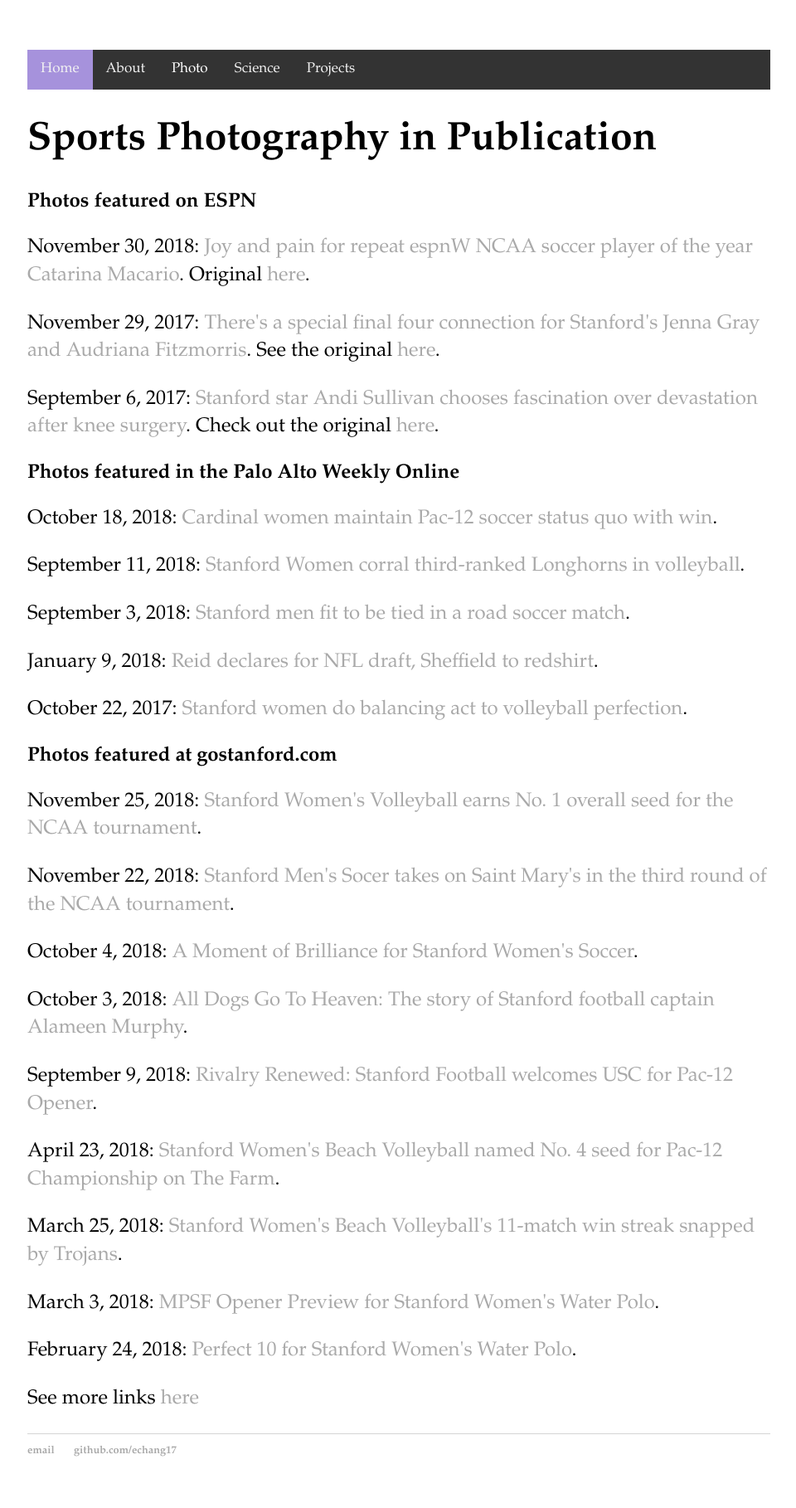
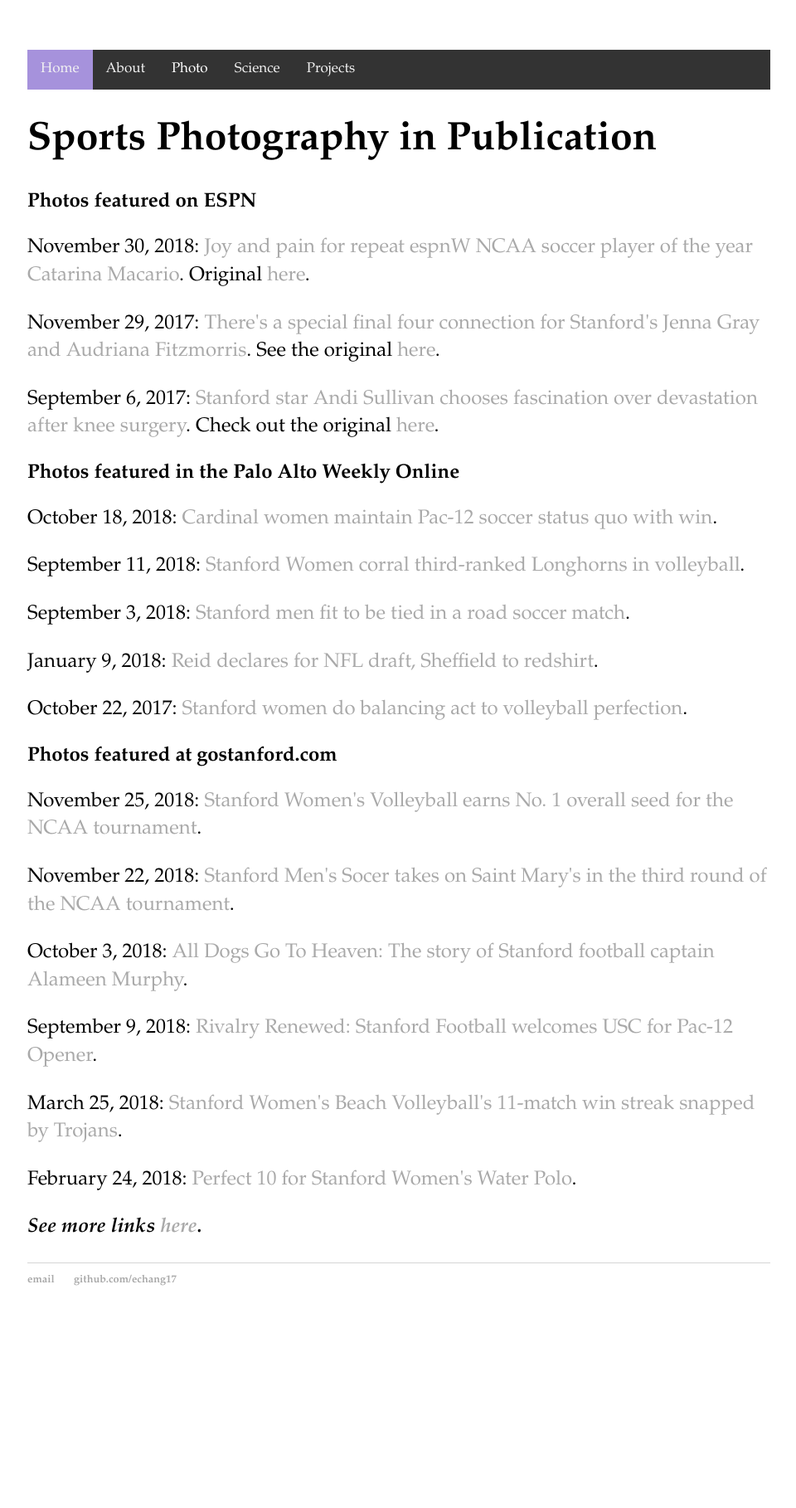
Before and after one commit to echang17/echang17.github.io, a Jekyll site: the page built from links/index.html, in a window 1280 px wide. Shown: the whole page at 83% size, without its empty margins (159-1119 px from the left). Built offline with Jekyll 4.4.1, drawn with Linux system fonts in a browser that asks for light colours; after the commit the page ends 1612 px from its top, so only the background shows below that.

Commit message:
Update index.html

```diff
--- a/links/index.html
+++ b/links/index.html
@@ -19,14 +19,11 @@ title: Published Photos
   <h2>Photos featured at gostanford.com</h2>
     <p>November 25, 2018: <a href="https://gostanford.com/news/2018/11/25/womens-volleyball-top-seed.aspx">Stanford Women's Volleyball earns No. 1 overall seed for the NCAA tournament</a>.</p>
     <p>November 22, 2018: <a href="https://gostanford.com/news/2018/11/22/mens-soccer-gaels-next-in-ncaa-run.aspx">Stanford Men's Socer takes on Saint Mary's in the third round of the NCAA tournament</a>.</p>
-    <p>October 4, 2018: <a href="https://gostanford.com/news/2018/10/4/womens-soccer-amoment-of-brilliance.aspx">A Moment of Brilliance for Stanford Women's Soccer</a>.</p>
     <p>October 3, 2018: <a href="https://stanford_ftp.sidearmsports.com/Feature/AlameenMurphyFeature/">All Dogs Go To Heaven: The story of Stanford football captain Alameen Murphy</a>.</p>
     <p>September 9, 2018: <a href="https://gostanford.com/news/2018/9/3/football-rivalry-renewed.aspx">Rivalry Renewed: Stanford Football welcomes USC for Pac-12 Opener</a>.</p>
-    <p>April 23, 2018: <a href="http://gostanford.com/news/2018/4/23/beach-volleyball-pac-12-field-set.aspx">Stanford Women's Beach Volleyball named No. 4 seed for Pac-12 Championship on The Farm</a>.</p>
     <p>March 25, 2018: <a href="http://gostanford.com/news/2018/3/25/beach-volleyball-stanford-splits-final-day.aspx">Stanford Women's Beach Volleyball's 11-match win streak snapped by Trojans</a>.</p>
-    <p>March 3, 2018: <a href="http://gostanford.com/news/2018/3/1/womens-water-polo-mpsf-opener.aspx">MPSF Opener Preview for Stanford Women's Water Polo</a>.</p>
     <p>February 24, 2018: <a href="http://gostanford.com/news/2018/2/24/womens-water-polo-perfect-10.aspx">Perfect 10 for Stanford Women's Water Polo</a>.</p>
   <p></p>
 
-  <p>See more links <a href="/links_full">here</a></p>
+  <p><b><i>See more links <a href="/links_full">here</a>.</i></b></p>
 </div>
```
